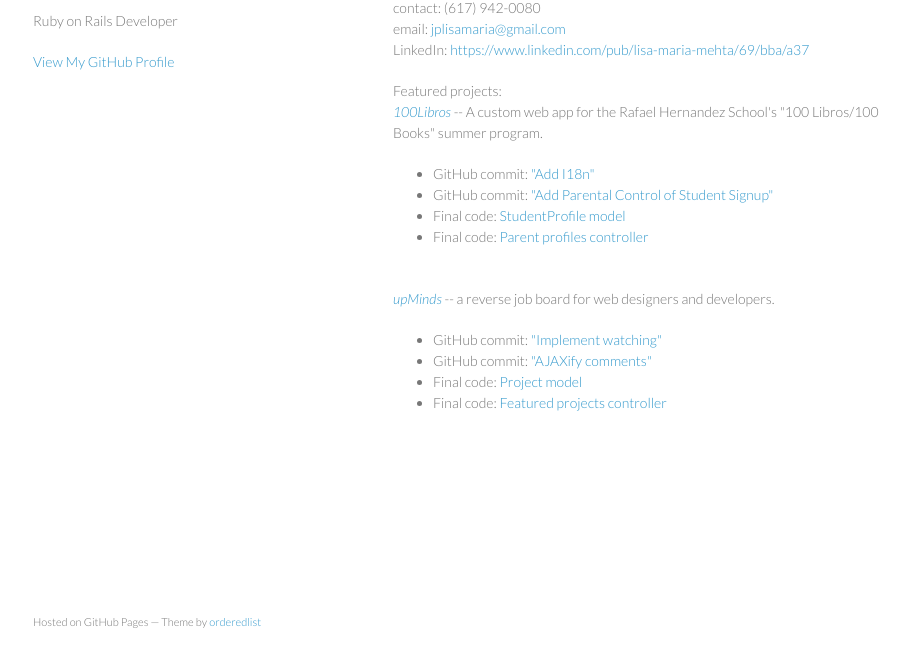
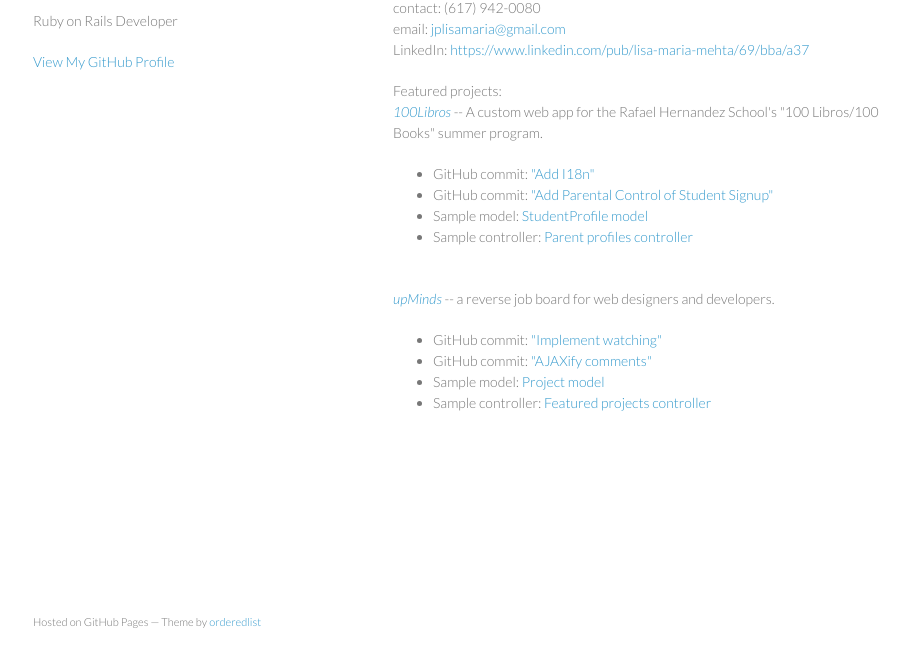
Before and after one commit to jplisamaria/jplisamaria.github.io, a plain HTML site: page index.html in a window 1280 px wide. Shown: the part 99-766 px from the top of the page, without its empty margins (177-1086 px from the left). Drawn offline with Linux system fonts and the light colour scheme.

Commit message:
Replace master branch with page content via GitHub

```diff
--- a/index.html
+++ b/index.html
@@ -37,9 +37,9 @@ LinkedIn: <a href="https://www.linkedin.com/pub/lisa-maria-mehta/69/bba/a37">htt
 </li>
 <li>GitHub commit: <a href="https://github.com/jplisamaria/cien_libros/commit/f90ee764b3d0aa4af644894f13b7ac27c5ff014c"> "Add Parental Control of Student Signup"</a>
 </li>
-<li>Final code: <a href="https://github.com/jplisamaria/cien_libros/blob/master/app/models/student_profile.rb"> StudentProfile model</a>
+<li>Sample model: <a href="https://github.com/jplisamaria/cien_libros/blob/master/app/models/student_profile.rb"> StudentProfile model</a>
 </li>
-<li>Final code: <a href="https://github.com/jplisamaria/cien_libros/blob/master/app/controllers/parent_profiles_controller.rb"> Parent profiles controller</a>
+<li>Sample controller: <a href="https://github.com/jplisamaria/cien_libros/blob/master/app/controllers/parent_profiles_controller.rb"> Parent profiles controller</a>
 <br><br>
 </li>
 </ul><p><b><i><a href="https://github.com/thisismetis/upminds">upMinds</a></i></b> -- a reverse job board for web designers and developers.</p>
@@ -49,9 +49,9 @@ LinkedIn: <a href="https://www.linkedin.com/pub/lisa-maria-mehta/69/bba/a37">htt
 </li>
 <li>GitHub commit: <a href="https://github.com/thisismetis/up_minds/commit/a7ef670361f520738232b5db039fde606d963b3c"> "AJAXify comments"</a>
 </li>
-<li>Final code: <a href="https://github.com/thisismetis/up_minds/blob/master/app/models/project.rb"> Project model</a>
+<li>Sample model: <a href="https://github.com/thisismetis/up_minds/blob/master/app/models/project.rb"> Project model</a>
 </li>
-<li>Final code: <a href="https://github.com/thisismetis/up_minds/blob/master/app/controllers/featured_projects_controller.rb"> Featured projects controller</a>
+<li>Sample controller: <a href="https://github.com/thisismetis/up_minds/blob/master/app/controllers/featured_projects_controller.rb"> Featured projects controller</a>
 </li>
 </ul>
       </section>
```
Also changed, not shown: params.json (+1 -1 lines).
